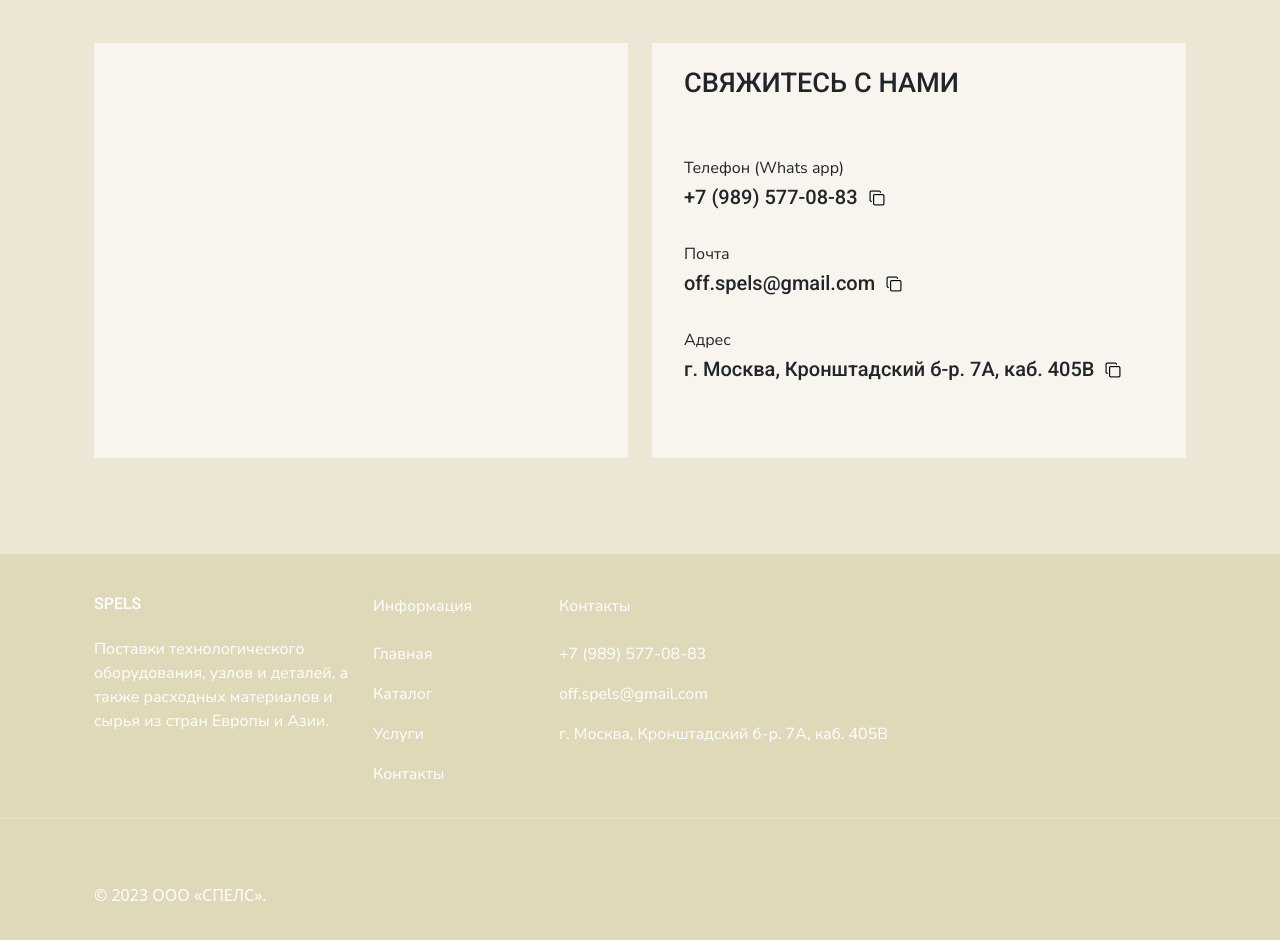
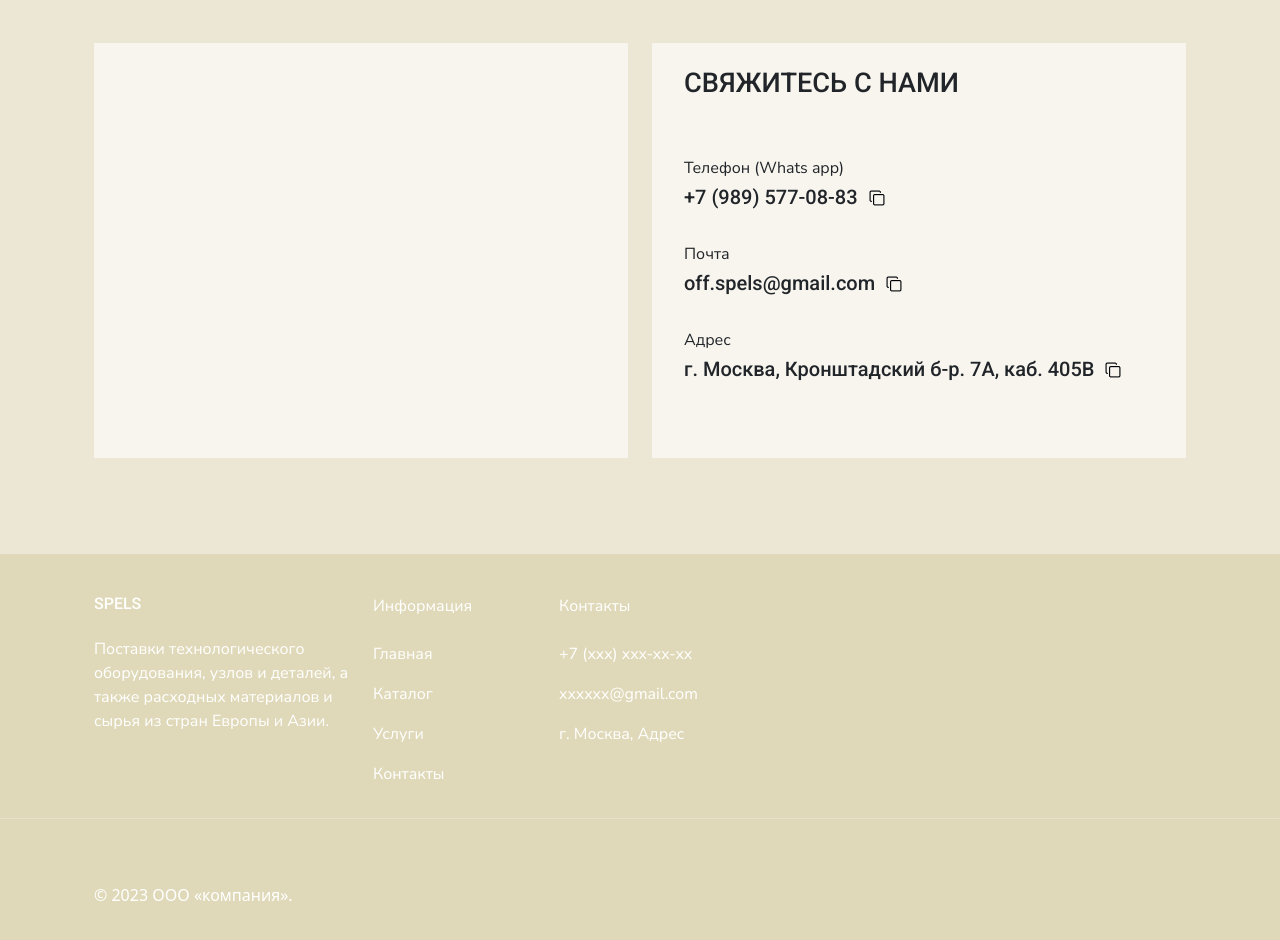
Before and after one commit to NEKOMXTX/infosite, a website: page views/contact.html in a window 1280 px wide. Shown: the part 78-1018 px from the top of the page. Drawn offline with nearby package versions, Linux system fonts and the light colour scheme; files that its build step writes are made by us from their sources; files whose address does not match are found by name.

Commit message:
Update contact.html

```diff
--- a/views/contact.html
+++ b/views/contact.html
@@ -154,9 +154,9 @@
                     <!-- Grid column -->
                     <div class="col-md-4 col-lg-3 col-xl-7 mx-auto mt-3">
                         <p class="mb-4">Контакты</p>
-                        <p>+7 (989) 577-08-83</p>
-                        <p>off.spels@gmail.com</p>
-                        <p>г. Москва, Кронштадский б-р. 7А, каб. 405В</p>
+                        <p>+7 (xxx) xxx-xx-xx</p>
+                        <p>xxxxxx@gmail.com</p>
+                        <p>г. Москва, Адрес</p>
                     </div>
                     <!-- Grid column -->
                 </div>
@@ -175,7 +175,7 @@
                     <div class="col-md-12 col-lg-12 text-center text-md-start p-0">
                         <!-- Copyright -->
                         <div>
-                            © 2023 ООО «СПЕЛС».
+                            © 2023 ООО «компания».
                         </div>
                         <!-- Copyright -->
                     </div>
```
